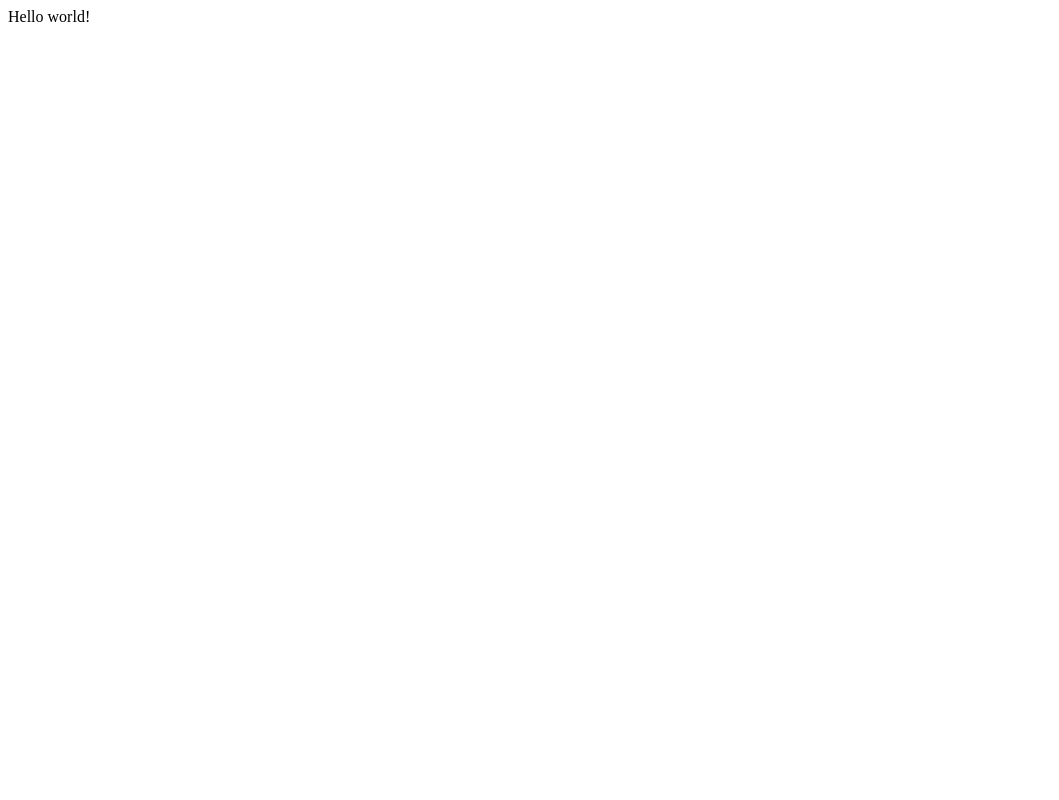
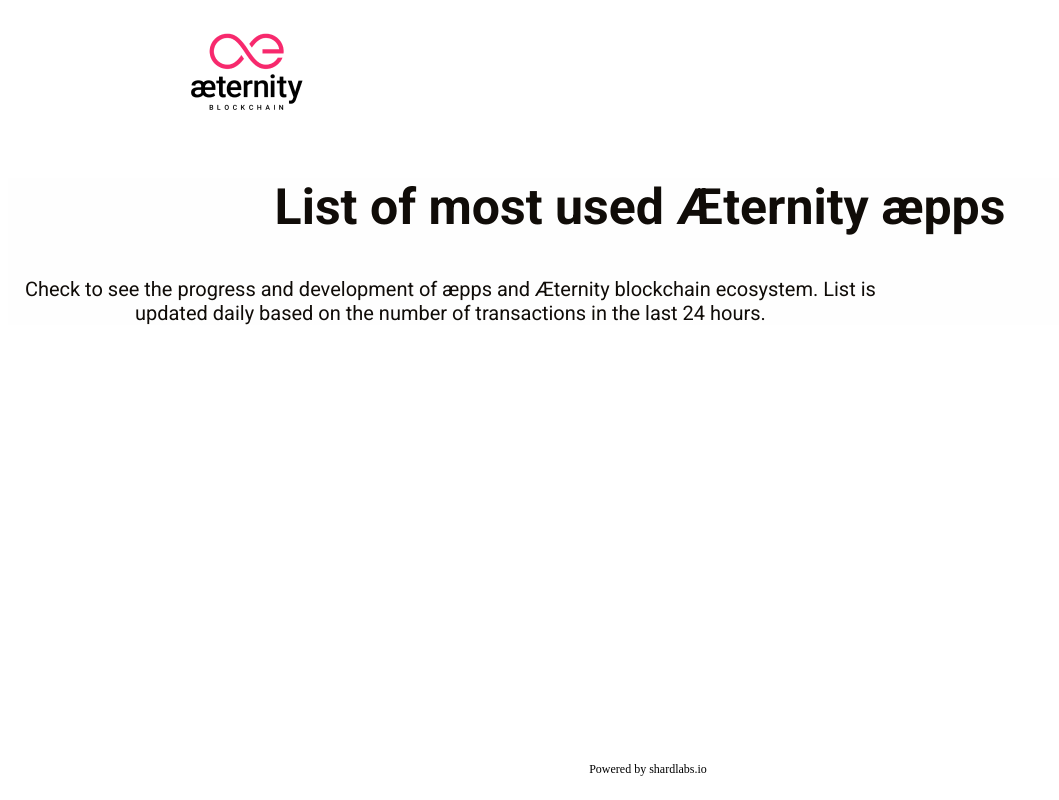
Before and after one commit to Shard-Labs/ct-stateoftheaepps, a Gatsby site: page / in a window 1280 px wide. Shown: the whole page, without its empty margins (0-1059 px from the left). Built offline with nearby package versions, Linux system fonts and the light colour scheme; Gatsby itself is replaced by a stand-in of ours.

Commit message:
header, footer, body text style

```diff
--- a/gatsby-config.js
+++ b/gatsby-config.js
@@ -6,5 +6,5 @@
 
 module.exports = {
   /* Your site config here */
-  plugins: [],
+  plugins: ["gatsby-plugin-sass"],
 }
--- a/package.json
+++ b/package.json
@@ -15,11 +15,14 @@
   },
   "dependencies": {
     "gatsby": "^2.22.15",
+    "gatsby-image": "^2.4.7",
+    "gatsby-plugin-sass": "^2.3.4",
+    "node-sass": "^4.14.1",
     "react": "^16.12.0",
     "react-dom": "^16.12.0"
   },
   "devDependencies": {
-    "prettier": "2.0.5"
+    "prettier": "^2.0.5"
   },
   "repository": {
     "type": "git",
--- /dev/null
+++ b/src/components/footer.js
@@ -0,0 +1,9 @@
+import React from "react"
+
+export default function Footer() {
+  return (
+    <footer className="footer">
+      <p className="textFooter">Powered by shardlabs.io</p>
+    </footer>
+  )
+}
--- /dev/null
+++ b/src/components/header.js
@@ -0,0 +1,14 @@
+import React from "react"
+import DesktopLogo from "../assets/images/logo.png"
+import LogoMobile from "../assets/images/logo_mobile.png"
+
+function Header() {
+  return (
+    <header className="header">
+      <img className="headerDesktop" src={DesktopLogo} alt="" />
+      <img className="headerMobile" src={LogoMobile} alt="" />
+    </header>
+  )
+}
+
+export default Header
--- /dev/null
+++ b/src/components/layout.js
@@ -0,0 +1,6 @@
+import React from 'react'
+
+export default Layout () {
+
+
+}
--- a/src/pages/index.js
+++ b/src/pages/index.js
@@ -1,5 +1,25 @@
 import React from "react"
+import Header from "../components/header"
+import Footer from "../components/footer"
+import "../styles/styles.scss"
 
 export default function Home() {
-  return <div>Hello world!</div>
+  return (
+    <div>
+      <Header />
+
+      <main className="body">
+        <section className="description">
+          <h1 className="titleMain">List of most used Æternity æpps</h1>
+          <p className="descriptive">
+            Check to see the progress and development of æpps and Æternity
+            blockchain ecosystem. List is updated daily based on the number of
+            transactions in the last 24 hours.
+          </p>
+        </section>
+      </main>
+
+      <Footer />
+    </div>
+  )
 }
--- /dev/null
+++ b/src/styles/_base.scss
@@ -0,0 +1,30 @@
+html {
+  scroll-behavior: smooth;
+}
+
+.body {
+  font-family: "Roboto", sans-serif;
+  background: $backgroundColor;
+  color: $textColor;
+  text-align: center;
+
+  .description {
+    .titleMain {
+      font-size: 18px;
+    }
+    .descriptive {
+      font-size: 12px;
+    }
+
+    @media only screen and (min-width: 769px) {
+      .titleMain {
+        font-size: 50px;
+      }
+      .descriptive {
+        font-size: 20px;
+        color: $textColor;
+        width: 70%;
+      }
+    }
+  }
+}
--- /dev/null
+++ b/src/styles/_colors.scss
@@ -0,0 +1,4 @@
+$backgroundColor: #fefefe;
+$textColor: #100c08;
+$itemColor: #ffffff;
+$accentcolor: #ff3380;
--- /dev/null
+++ b/src/styles/_fonts.scss
@@ -0,0 +1 @@
+$fontStack: Roboto;
--- /dev/null
+++ b/src/styles/_footer.scss
@@ -0,0 +1,13 @@
+.footer {
+  height: 50px;
+  position: fixed;
+  bottom: 0;
+  width: 100%;
+  text-align: center;
+
+  .textFooter {
+    font-size: 12px;
+    margin-left: auto;
+    margin-right: auto;
+  }
+}
--- /dev/null
+++ b/src/styles/_header.scss
@@ -0,0 +1,22 @@
+.header {
+  height: 12%;
+
+  .headerDesktop {
+    display: none;
+
+    @media screen and (min-width: 769px) {
+      display: block;
+      margin-left: 10%;
+      padding: 0em;
+    }
+  }
+
+  .headerMobile {
+    @media screen and (min-width: 768px) {
+      display: none;
+    }
+    display: block;
+    margin-left: auto;
+    margin-right: auto;
+  }
+}
--- /dev/null
+++ b/src/styles/styles.scss
@@ -0,0 +1,8 @@
+@import url("https://fonts.googleapis.com/css2?family=Roboto:wght@400;700&display=swap");
+@import "./colors";
+@import "./fonts";
+@import "./base";
+
+//Components
+@import "./header";
+@import "./footer";
```
Also changed, not shown: images/aeternity-logo-rgb-alpha-bg-logo01.png (deleted), images/aeternity-logo-rgb-alpha-bg-stacked01.png (deleted), src/assets/images/logo.png (added), src/assets/images/logo_mobile.png (added), src/assets/images/placeholder.png (renamed from images/images.png), src/styles/styles.css (added), 2 other files.
